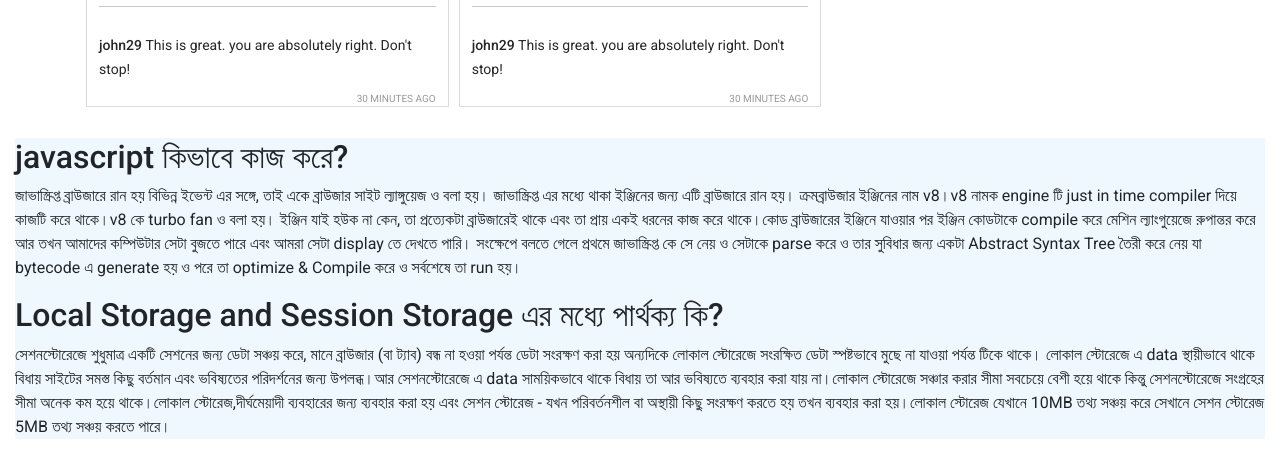
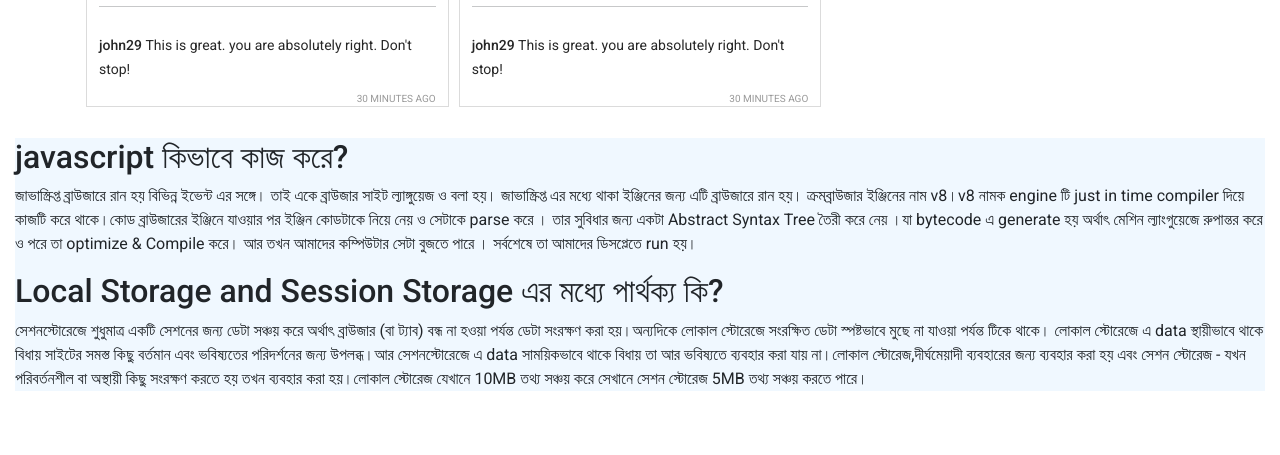
Before and after one commit to rana135/insta-sohor, a plain HTML site: page index.html in a window 1280 px wide. Shown: the part 1425-1880 px from the top of the page. After the commit the page ends 1832 px from the top, so only its background shows below. Drawn offline with nearby package versions, Linux system fonts and the light colour scheme.

Commit message:
finally done

```diff
--- a/index.html
+++ b/index.html
@@ -80,15 +80,15 @@
         <!-- Question part start -->
         <section class="question-ans">
             <h2>javascript কিভাবে কাজ করে?</h2>
-            <p>জাভাস্ক্রিপ্ত ব্রাউজারে রান হয় বিভিন্ন ইভেন্ট এর সঙ্গে, তাই একে ব্রাউজার সাইট ল্যাঙ্গুয়েজ ও বলা হয়।
-                জাভাস্ক্রিপ্ত এর মধ্যে থাকা ইঞ্জিনের জন্য এটি ব্রাউজারে রান হয়। ক্রমব্রাউজার ইঞ্জিনের নাম v8।v8 নামক engine টি just in time compiler দিয়ে কাজটি করে থাকে।v8 কে turbo fan ও বলা হয়।
-                ইঞ্জিন যাই হউক না কেন, তা প্রত্যেকটা ব্রাউজারেই থাকে এবং তা প্রায় একই ধরনের কাজ করে থাকে।কোড ব্রাউজারের ইঞ্জিনে যাওয়ার পর ইঞ্জিন কোডটাকে compile করে মেশিন ল্যাংগুয়েজে রুপান্তর করে আর তখন আমাদের কম্পিউটার সেটা বুজতে পারে এবং আমরা সেটা display তে দেখতে পারি। সংক্ষেপে বলতে গেলে প্রথমে জাভাস্ক্রিপ্ত কে সে নেয় ও সেটাকে parse করে ও তার সুবিধার জন্য একটা Abstract Syntax Tree তৈরী করে নেয় যা bytecode এ generate হয় ও পরে তা optimize & Compile করে ও সর্বশেষে তা run হয়।
+            <p>জাভাস্ক্রিপ্ত ব্রাউজারে রান হয় বিভিন্ন ইভেন্ট এর সঙ্গে। তাই একে ব্রাউজার সাইট ল্যাঙ্গুয়েজ ও বলা হয়।
+                জাভাস্ক্রিপ্ত এর মধ্যে থাকা ইঞ্জিনের জন্য এটি ব্রাউজারে রান হয়। ক্রমব্রাউজার ইঞ্জিনের নাম v8।v8 নামক engine টি just in time compiler দিয়ে কাজটি করে থাকে।কোড ব্রাউজারের ইঞ্জিনে যাওয়ার পর ইঞ্জিন কোডটাকে
+                নিয়ে নেয় ও সেটাকে parse করে । তার সুবিধার জন্য একটা Abstract Syntax Tree তৈরী করে নেয় ।যা bytecode এ generate হয় অর্থাৎ মেশিন ল্যাংগুয়েজে রুপান্তর করে ও পরে তা optimize & Compile করে। আর তখন আমাদের কম্পিউটার সেটা বুজতে পারে । সর্বশেষে তা আমাদের ডিসপ্লেতে run হয়।
                 </p>
 
             <h2>Local Storage and Session Storage এর মধ্যে পার্থক্য কি?</h2>
             <p>
-                সেশনস্টোরেজে শুধুমাত্র একটি সেশনের জন্য ডেটা সঞ্চয় করে, মানে ব্রাউজার (বা ট্যাব) বন্ধ না হওয়া পর্যন্ত ডেটা সংরক্ষণ করা হয় অন্যদিকে লোকাল স্টোরেজে সংরক্ষিত ডেটা স্পষ্টভাবে মুছে না যাওয়া পর্যন্ত টিকে থাকে।
-                লোকাল স্টোরেজে এ data স্থায়ীভাবে থাকে বিধায় সাইটের সমস্ত কিছু বর্তমান এবং ভবিষ্যতের পরিদর্শনের জন্য উপলব্ধ।আর সেশনস্টোরেজে  এ data সাময়িকভাবে থাকে বিধায় তা আর ভবিষ্যতে ব্যবহার করা যায় না।লোকাল স্টোরেজে সঞ্চার করার সীমা সবচেয়ে বেশী হয়ে থাকে কিন্তু সেশনস্টোরেজে সংগ্রহের সীমা অনেক কম হয়ে থাকে।লোকাল স্টোরেজ,দীর্ঘমেয়াদী ব্যবহারের জন্য ব্যবহার করা হয় এবং
+                সেশনস্টোরেজে শুধুমাত্র একটি সেশনের জন্য ডেটা সঞ্চয় করে অর্থাৎ ব্রাউজার (বা ট্যাব) বন্ধ না হওয়া পর্যন্ত ডেটা সংরক্ষণ করা হয়।অন্যদিকে লোকাল স্টোরেজে সংরক্ষিত ডেটা স্পষ্টভাবে মুছে না যাওয়া পর্যন্ত টিকে থাকে।
+                লোকাল স্টোরেজে এ data স্থায়ীভাবে থাকে বিধায় সাইটের সমস্ত কিছু বর্তমান এবং ভবিষ্যতের পরিদর্শনের জন্য উপলব্ধ।আর সেশনস্টোরেজে  এ data সাময়িকভাবে থাকে বিধায় তা আর ভবিষ্যতে ব্যবহার করা যায় না।লোকাল স্টোরেজ,দীর্ঘমেয়াদী ব্যবহারের জন্য ব্যবহার করা হয় এবং
                 সেশন স্টোরেজ - যখন পরিবর্তনশীল বা অস্থায়ী কিছু সংরক্ষণ করতে হয় তখন ব্যবহার করা হয়।লোকাল স্টোরেজ যেখানে 10MB তথ্য সঞ্চয় করে সেখানে সেশন স্টোরেজ 5MB তথ্য সঞ্চয় করতে পারে।
                 </p>
         </section>
```
